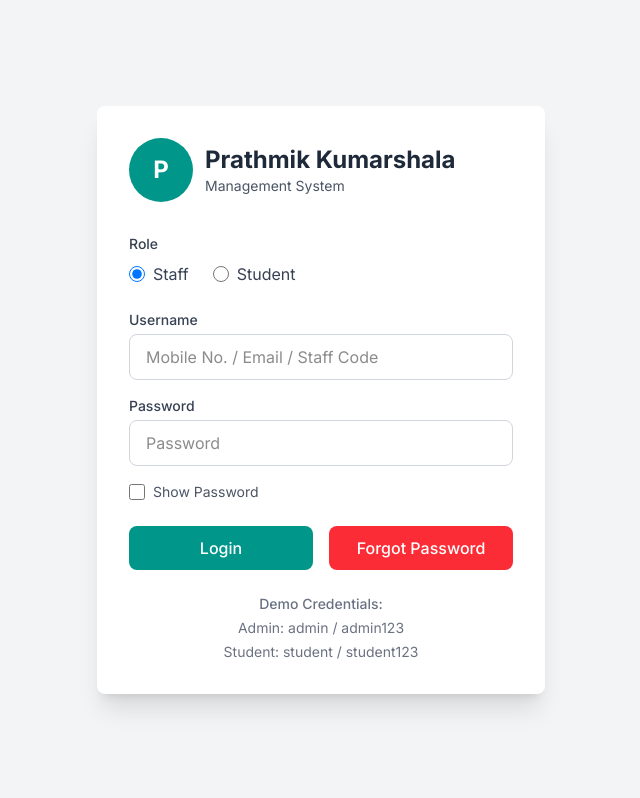
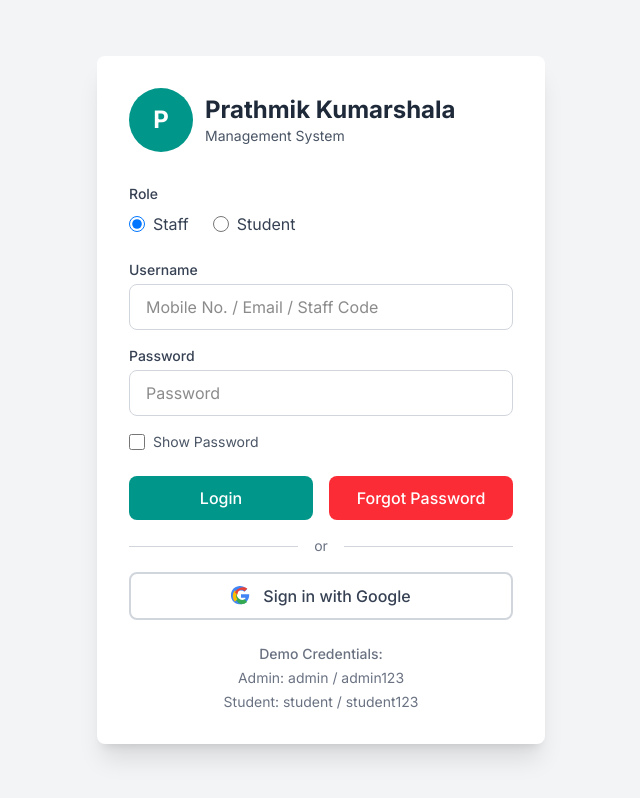
Before and after one commit to patelrafik5304-cell/prathmik-kumarshala-devla, a Next.js app: page /login in a window 1280 px wide. Shown: the whole page, without its empty margins (319-959 px from the left). Built offline with nearby package versions, Linux system fonts and the light colour scheme; no server answers.

Commit message:
fix: enable demo login with API route and add Google sign-in button

```diff
--- a/src/app/admin/layout.tsx
+++ b/src/app/admin/layout.tsx
@@ -18,16 +18,18 @@ const navItems = [
 ];
 
 export default function AdminLayout({ children }: { children: React.ReactNode }) {
-  const { user, role, logout } = useAuth();
+  const { user, demoUser, role, logout } = useAuth();
   const router = useRouter();
   const pathname = usePathname();
 
+  const isLoggedIn = user || demoUser;
+
   useEffect(() => {
-    if (!user) router.push('/login');
+    if (!isLoggedIn) router.push('/login');
     else if (role !== 'admin') router.push('/student');
-  }, [user, role, router]);
+  }, [isLoggedIn, role, router]);
 
-  if (!user || role !== 'admin') return null;
+  if (!isLoggedIn || role !== 'admin') return null;
 
   return (
     <div className="min-h-screen bg-gray-50 flex">
--- a/src/app/api/auth/login/route.ts
+++ b/src/app/api/auth/login/route.ts
@@ -10,17 +10,17 @@ export async function POST(request: NextRequest) {
 
     // In production, use Firebase Admin SDK to verify
     // For now, return success with demo credentials
-    if (email === 'admin@school.com' && password === 'admin123') {
+    if ((email === 'admin@school.com' || email === 'admin') && password === 'admin123') {
       return NextResponse.json({
         success: true,
         role: 'admin',
-        user: { email, name: 'Admin User', role: 'admin' },
+        user: { email: 'admin@school.com', name: 'Admin User', role: 'admin' },
       });
-    } else if (email === 'student@school.com' && password === 'student123') {
+    } else if ((email === 'student@school.com' || email === 'student') && password === 'student123') {
       return NextResponse.json({
         success: true,
         role: 'student',
-        user: { email, name: 'John Doe', role: 'student' },
+        user: { email: 'student@school.com', name: 'John Doe', role: 'student' },
       });
     }
 
--- a/src/app/login/page.tsx
+++ b/src/app/login/page.tsx
@@ -2,8 +2,8 @@
 
 import { useState } from 'react';
 import { useRouter } from 'next/navigation';
-import { signInWithEmailAndPassword } from 'firebase/auth';
-import { auth } from '@/lib/firebase';
+import { signInWithPopup } from 'firebase/auth';
+import { auth, googleProvider } from '@/lib/firebase';
 import { useAuth } from '@/context/AuthContext';
 
 export default function LoginPage() {
@@ -14,9 +14,9 @@ export default function LoginPage() {
   const [showPassword, setShowPassword] = useState(false);
   const [role, setRole] = useState<'admin' | 'student'>('admin');
   const router = useRouter();
-  const { user } = useAuth();
+  const { user, demoUser, loginDemo } = useAuth();
 
-  if (user) {
+  if (user || demoUser) {
     router.push('/admin');
     return null;
   }
@@ -26,13 +26,25 @@ export default function LoginPage() {
     setLoading(true);
     setError('');
     try {
+      await loginDemo(username, password, role);
+    } catch (err: any) {
+      setError(err.message || 'Login failed');
+    } finally {
+      setLoading(false);
+    }
+  };
+
+  const handleGoogleLogin = async () => {
+    setLoading(true);
+    setError('');
+    try {
       if (!auth) throw new Error('Firebase auth not initialized');
-      const userCredential = await signInWithEmailAndPassword(auth, username, password);
+      const userCredential = await signInWithPopup(auth, googleProvider);
       const token = await userCredential.user.getIdTokenResult();
       const userRole = (token.claims.role as string) || 'student';
       router.push(userRole === 'admin' ? '/admin' : '/student');
     } catch (err: any) {
-      setError(err.message || 'Login failed');
+      setError(err.message || 'Google login failed');
     } finally {
       setLoading(false);
     }
@@ -141,6 +153,27 @@ export default function LoginPage() {
               Forgot Password
             </button>
           </div>
+
+          <div className="flex items-center gap-4 my-4">
+            <div className="flex-1 h-px bg-gray-300"></div>
+            <span className="text-sm text-gray-500">or</span>
+            <div className="flex-1 h-px bg-gray-300"></div>
+          </div>
+
+          <button
+            type="button"
+            onClick={handleGoogleLogin}
+            disabled={loading}
+            className="w-full flex items-center justify-center gap-3 bg-white border-2 border-gray-300 text-gray-700 py-2.5 rounded-lg font-medium hover:bg-gray-50 transition disabled:opacity-50"
+          >
+            <svg width="20" height="20" viewBox="0 0 20 20">
+              <path d="M18.17 8.37H10v3.4h4.56c-.4 1.92-1.92 3.4-4.56 3.4a5.37 5.37 0 1 1 3.44-9.32l2.6-2.6a9.15 9.15 0 1 0 2.13 5.12z" fill="#4285F4"/>
+              <path d="M10 18.17a9.15 9.15 0 0 0 6.17-2.27l-2.6-2.6a5.37 5.37 0 0 1-7.14-7.14L3.83 8.76A9.15 9.15 0 0 0 10 18.17z" fill="#34A853"/>
+              <path d="M6.43 13.3a5.37 5.37 0 0 1 0-6.6l-2.6-2.54a9.15 9.15 0 0 0 0 11.68z" fill="#FBBC05"/>
+              <path d="M10 3.83a5.17 5.17 0 0 1 3.63 1.4l2.74-2.74A9.15 9.15 0 0 0 3.83 6.23l2.6 2.54A5.37 5.37 0 0 1 10 3.83z" fill="#EA4335"/>
+            </svg>
+            Sign in with Google
+          </button>
         </form>
 
         <div className="mt-6 text-center text-sm text-gray-500 space-y-1">
--- a/src/app/student/layout.tsx
+++ b/src/app/student/layout.tsx
@@ -17,16 +17,18 @@ const navItems = [
 ];
 
 export default function StudentLayout({ children }: { children: React.ReactNode }) {
-  const { user, role, logout } = useAuth();
+  const { user, demoUser, role, logout } = useAuth();
   const router = useRouter();
   const pathname = usePathname();
 
+  const isLoggedIn = user || demoUser;
+
   useEffect(() => {
-    if (!user) router.push('/login');
+    if (!isLoggedIn) router.push('/login');
     else if (role === 'admin') router.push('/admin');
-  }, [user, role, router]);
+  }, [isLoggedIn, role, router]);
 
-  if (!user || role === 'admin') return null;
+  if (!isLoggedIn || role === 'admin') return null;
 
   return (
     <div className="min-h-screen bg-gray-50 flex">
--- a/src/context/AuthContext.tsx
+++ b/src/context/AuthContext.tsx
@@ -5,11 +5,19 @@ import { onAuthStateChanged, signInWithEmailAndPassword, signOut, User as Fireba
 import { auth } from '@/lib/firebase';
 import { useRouter } from 'next/navigation';
 
+interface AuthUser {
+  email: string;
+  name: string;
+  role: string;
+}
+
 interface AuthContextType {
   user: FirebaseUser | null;
+  demoUser: AuthUser | null;
   role: string | null;
   loading: boolean;
   login: (email: string, password: string) => Promise<void>;
+  loginDemo: (email: string, password: string, role: string) => Promise<void>;
   logout: () => Promise<void>;
 }
 
@@ -17,11 +25,20 @@ const AuthContext = createContext<AuthContextType>({} as AuthContextType);
 
 export function AuthProvider({ children }: { children: React.ReactNode }) {
   const [user, setUser] = useState<FirebaseUser | null>(null);
+  const [demoUser, setDemoUser] = useState<AuthUser | null>(null);
   const [role, setRole] = useState<string | null>(null);
   const [loading, setLoading] = useState(true);
   const router = useRouter();
 
   useEffect(() => {
+    const stored = localStorage.getItem('demoUser');
+    if (stored) {
+      const parsed = JSON.parse(stored);
+      setDemoUser(parsed);
+      setRole(parsed.role);
+      setLoading(false);
+      return;
+    }
     if (!auth) {
       setLoading(false);
       return;
@@ -50,16 +67,34 @@ export function AuthProvider({ children }: { children: React.ReactNode }) {
     else router.push('/student');
   };
 
+  const loginDemo = async (email: string, password: string, selectedRole: string) => {
+    const res = await fetch('/api/auth/login', {
+      method: 'POST',
+      headers: { 'Content-Type': 'application/json' },
+      body: JSON.stringify({ email, password, role: selectedRole }),
+    });
+    const data = await res.json();
+    if (!data.success) throw new Error(data.error || 'Login failed');
+    setDemoUser(data.user);
+    setRole(data.role);
+    localStorage.setItem('demoUser', JSON.stringify(data.user));
+    if (data.role === 'admin') router.push('/admin');
+    else router.push('/student');
+  };
+
   const logout = async () => {
-    if (!auth) return;
-    await signOut(auth);
+    localStorage.removeItem('demoUser');
+    setDemoUser(null);
     setUser(null);
     setRole(null);
+    if (auth) {
+      await signOut(auth);
+    }
     router.push('/login');
   };
 
   return (
-    <AuthContext.Provider value={{ user, role, loading, login, logout }}>
+    <AuthContext.Provider value={{ user, demoUser, role, loading, login, loginDemo, logout }}>
       {children}
     </AuthContext.Provider>
   );
--- a/src/lib/firebase.ts
+++ b/src/lib/firebase.ts
@@ -1,5 +1,5 @@
 import { initializeApp, getApps, getApp, FirebaseApp } from 'firebase/app';
-import { getAuth, Auth } from 'firebase/auth';
+import { getAuth, Auth, GoogleAuthProvider } from 'firebase/auth';
 import { getFirestore, Firestore } from 'firebase/firestore';
 import { getStorage, FirebaseStorage } from 'firebase/storage';
 import { getAnalytics, Analytics } from 'firebase/analytics';
@@ -30,5 +30,7 @@ if (typeof window !== 'undefined' && firebaseConfig.apiKey) {
   }
 }
 
-export { auth, db, storage, analytics };
+const googleProvider = new GoogleAuthProvider();
+
+export { auth, db, storage, analytics, googleProvider };
 export default app;
```
